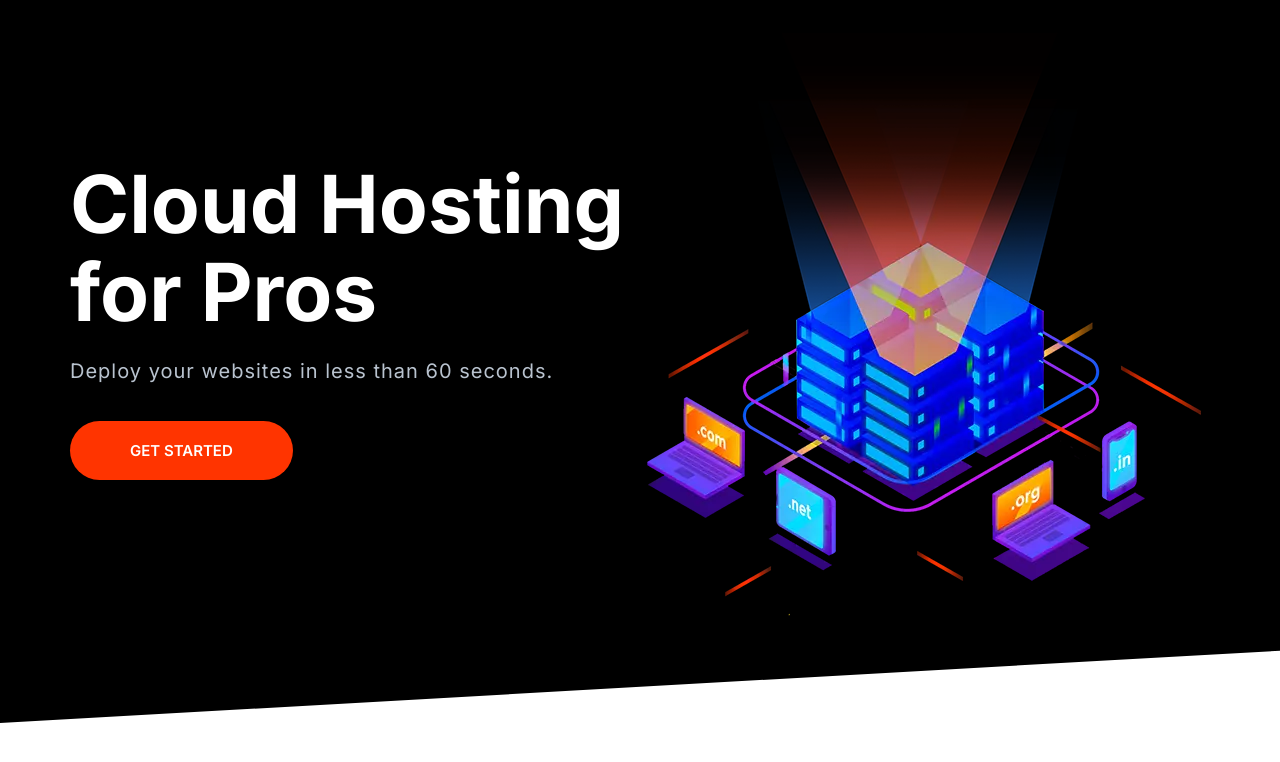
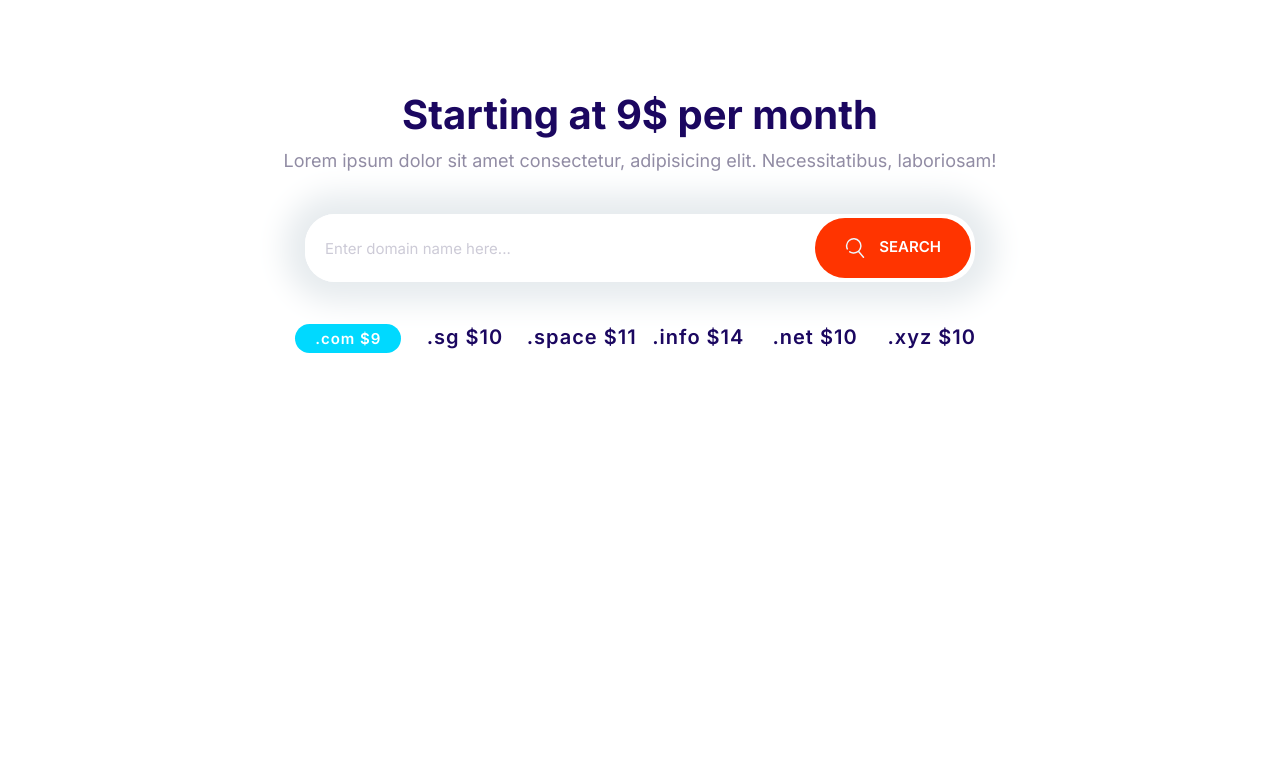
Before and after one commit to leoordonio17/first-app, a plain HTML site: page index.html in a window 1280 px wide. Drawn offline with Linux system fonts and the light colour scheme.

Commit message:
Build domain-block component.

```diff
--- a/css/styles.css
+++ b/css/styles.css
@@ -204,12 +204,19 @@ a {
     font-size: 1.8rem;
     font-weight: 600;
     margin: 1rem 0;
+    outline: 0;
     padding: 2rem 3rem;
     text-align: center;
     text-transform: uppercase;
     white-space: nowrap;
  }
 
+ .btn .icon {
+    width: 2rem;
+    height: 2rem;
+    margin-right: 1rem;
+    vertical-align: middle;
+ }
  .btn--primary {
     background: var(--color-primary);
     color: #fff;
@@ -290,7 +297,7 @@ a {
 .input-group .input {
     border: 0;
     flex-grow: 1;
-    padding: 1.5rem 1rem;
+    padding: 1.5rem 2rem;
 }
 
 .input-group .btn {
@@ -715,3 +722,29 @@ a {
         align-self: center;
     }
 }
+
+/* Domain Block */
+
+.block-domain .input-group {
+    box-shadow: 0 0 30px 20px #e6ebee;
+    border: 0;
+    margin: 4rem auto;
+    max-width: 670px;
+}
+
+.block-domain__prices {
+    display: grid;
+    grid-template-columns: repeat(3, 1fr);
+    grid-template-rows: repeat(2, 6rem);
+    font-size: 2rem;
+    font-weight: 600;
+    justify-items: center;
+    max-width: 700px;
+    margin: 0 auto;
+}
+
+@media screen and (min-width: 768px){
+    .block-domain__prices {
+        grid-template-columns: repeat(auto-fit, minmax(10rem, 1fr));
+    }
+}
--- a/index.html
+++ b/index.html
@@ -14,25 +14,35 @@
     />
   </head>
   <body>
-    <section class="block block--dark block--skewed-left hero">
-      <div class="container grid grid--1x2">
-        <header class="block__header hero__content">
-          <h1 class="block__heading">Cloud Hosting for Pros</h1>
-          <p class="hero__tagline">
-            Deploy your websites in less than 60 seconds.
-          </p>
-          <a href="" class="btn btn--accent btn--stretched">Get Started</a>
-        </header>
-        <picture>
-          <source
-            type="image/webp"
-            srcset="images/banner.webp 1x, images/banner@2x.webp 2x" />
-          <source
-            type="image/png"
-            srcset="images/banner.png 1x, images/banner@2x.png 2x" />
-          <img class="hero__image" src="images/banner.png" alt=""
-        /></picture>
+    <section class="block container block-domain">
+      <header class="block__header">
+        <h2>Starting at 9$ per month</h2>
+        <p>
+          Lorem ipsum dolor sit amet consectetur, adipisicing elit.
+          Necessitatibus, laboriosam!
+        </p>
+      </header>
+      <div class="input-group">
+        <input
+          type="text"
+          class="input"
+          placeholder="Enter domain name here..."
+        />
+        <button class="btn btn--accent">
+          <svg class="icon icon--white">
+            <use xlink:href="images/sprite.svg#search"></use>
+          </svg>
+          Search
+        </button>
       </div>
+      <ul class="list block-domain__prices">
+        <li><span class="badge badge--secondary">.com $9</span></li>
+        <li>.sg $10</li>
+        <li>.space $11</li>
+        <li>.info $14</li>
+        <li>.net $10</li>
+        <li>.xyz $10</li>
+      </ul>
     </section>
     <script src="js/main.js"></script>
   </body>
```
Also changed, not shown: components/domain-block.html (added, +26 -0 lines).
